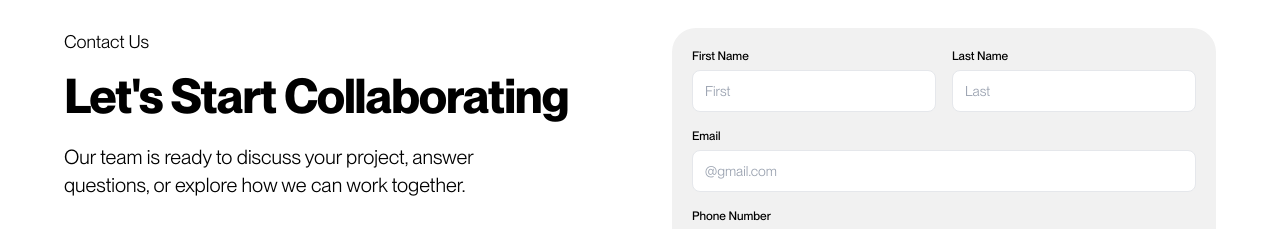
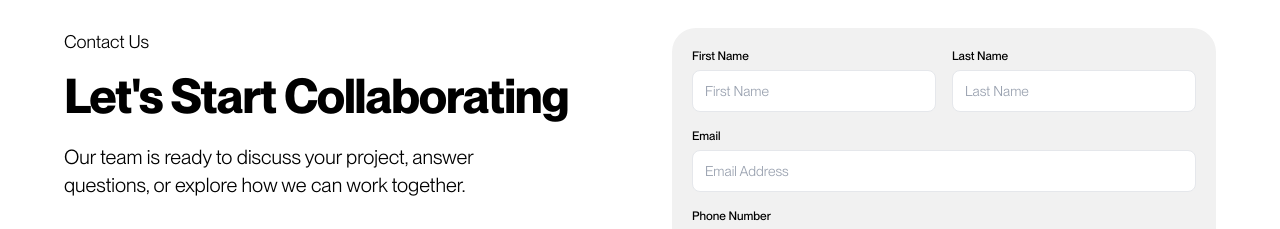
Before and after one commit to itsilverdabcorp-code/silverdab-website, a Next.js app: page /contact in a window 1280 px wide. Shown: the part 141-370 px from the top of the page. Built offline with nearby package versions, Linux system fonts and the light colour scheme.

Commit message:
last section in project

```diff
--- a/app/components/contact/ContactForm.tsx
+++ b/app/components/contact/ContactForm.tsx
@@ -59,17 +59,17 @@ export default function ContactForm() {
       <div className="grid gap-4 sm:grid-cols-2">
         <Reveal delay={0.3}>
           <label htmlFor="firstName" className={labelCls}>First Name</label>
-          <input id="firstName" name="firstName" required placeholder="First" className={inputCls} />
+          <input id="firstName" name="firstName" required placeholder="First Name" className={inputCls} />
         </Reveal>
         <Reveal delay={0.4}>
           <label htmlFor="lastName" className={labelCls}>Last Name</label>
-          <input id="lastName" name="lastName" required placeholder="Last" className={inputCls} />
+          <input id="lastName" name="lastName" required placeholder="Last Name" className={inputCls} />
         </Reveal>
       </div>
 
       <Reveal delay={0.5} className="mt-4">
         <label htmlFor="email" className={labelCls}>Email</label>
-        <input id="email" name="email" type="email" required placeholder="@gmail.com" className={inputCls} />
+        <input id="email" name="email" type="email" required placeholder="Email Address" className={inputCls} />
       </Reveal>
 
       <Reveal delay={0.6} className="relative z-30 mt-4">
--- a/app/projects/page.tsx
+++ b/app/projects/page.tsx
@@ -9,6 +9,9 @@ import ProjectGlobe from "../components/projects/ProjectGlobe";
 import type { Project } from "../data/projects";
 import ProjectDetailsCard from "../components/projects/ProjectDetailsCard";
 import ProjectsShowcase from "../components/projects/ProjectsShowcase";
+import ClientLogos from "../components/clients/ClientLogos"; // adjust to where your ClientLogos file is
+import Reveal from "../components/Reveal";
+import Link from "next/link";
 
 
 
@@ -47,6 +50,32 @@ export default function ProjectsPage() {
       </div>
 
       <ProjectsShowcase />
+
+      <ClientLogos />
+
+      {/* Let's Build Something Together */}
+      <section className="w-full bg-white pb-24">
+        <div className="mx-auto w-full max-w-7xl px-10">
+        <Reveal>
+          <div className="flex w-full flex-col items-center gap-5 rounded-xl bg-[#F5F6F7] px-6 py-20 text-center">
+            <h2 className="text-4xl font-medium text-black sm:text-5xl">
+              Let&apos;s Build Something Together
+            </h2>
+
+            <p className="text-xl text-zinc-900 sm:text-2xl">
+              Have a project in mind? We&apos;re ready to bring it to life.
+            </p>
+
+            <Link
+              href="/contact"
+              className="mt-3 rounded-full bg-[#35A2CA] px-8 py-3 text-lg font-normal text-white transition-colors hover:bg-[#2b8aae]"
+            >
+              Let&apos;s Connect
+            </Link>
+          </div>
+        </Reveal>
+        </div>
+      </section>
     </>
   );
 }
```
